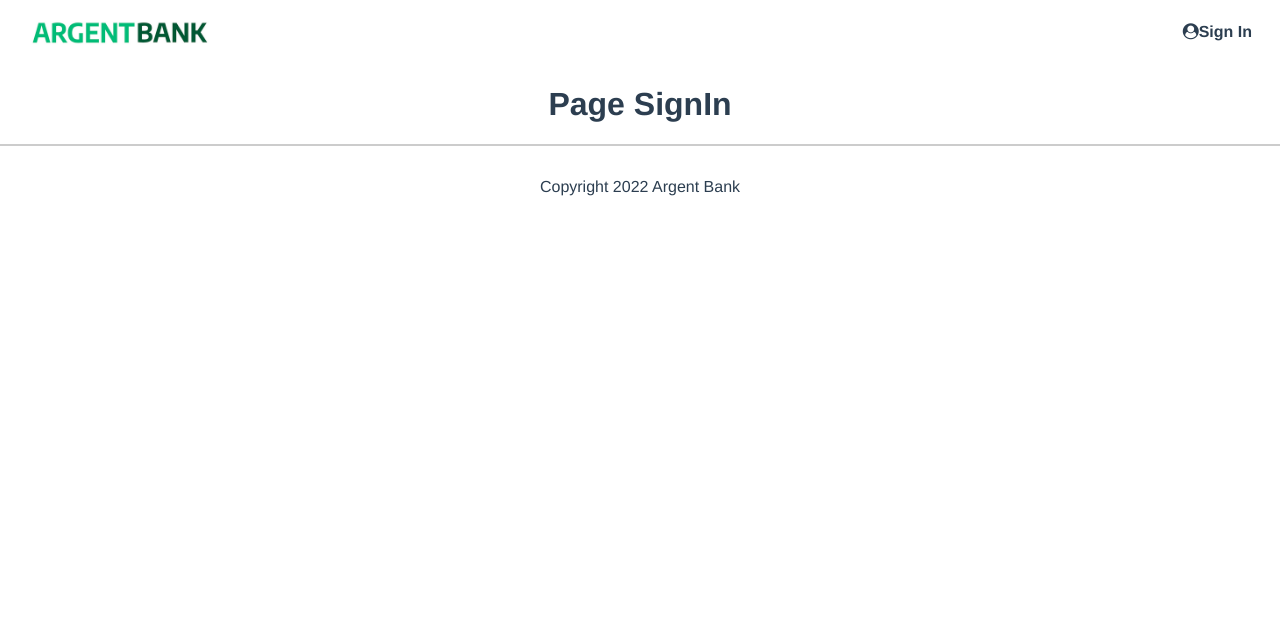
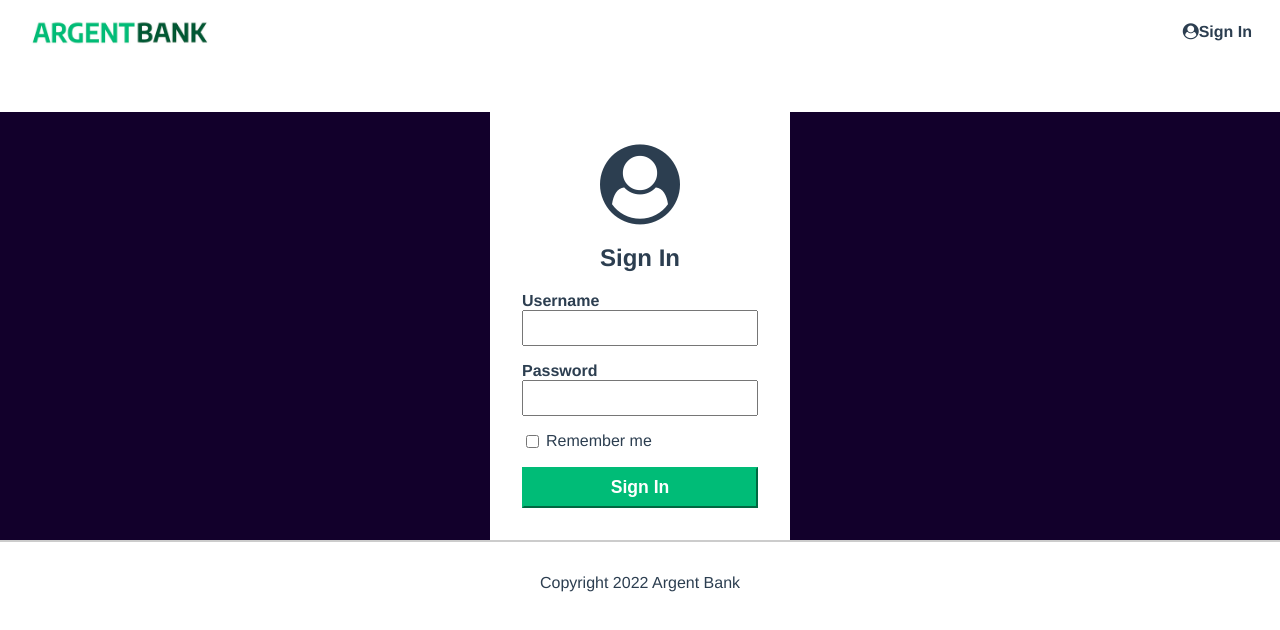
Before and after one commit to DesireeBesnard/DesireeBesnard_13_12052022, a React (Create React App) app: page /signin in a window 1280 px wide. Shown: the top 630 px of the page. Built offline with nearby package versions, Linux system fonts and the light colour scheme.

Commit message:
page SignIn

```diff
--- a/src/App.js
+++ b/src/App.js
@@ -2,7 +2,7 @@
 import {Routes, Route} from 'react-router-dom'
 import Home from './pages/Home';
 import SignIn from './pages/SignIn';
-import Dashboard from './pages/Dashboard';
+import User from './pages/User';
 import Error404 from './pages/Error404';
 import NavBar from './components/NavBar'
 import Footer from './components/Footer'
@@ -15,7 +15,7 @@
       <Routes>
         <Route exact path="/" element={<Home />}/>
         <Route path="/signin" element={<SignIn />} />
-        <Route path="/dashboard" element={<Dashboard />} />
+        <Route path="/user" element={<User />} />
         <Route path='*' element={<Error404 />}/>
       </Routes>
       <Footer />
--- a/src/components/Footer/index.jsx
+++ b/src/components/Footer/index.jsx
@@ -1,10 +1,13 @@
+import '../../App.css'
+import './style.css'
+
 function Footer() {
 
     const date = new Date().getFullYear()
 
     return (
-        <footer class="footer">
-            <p class="footer-text">Copyright {date} Argent Bank</p>
+        <footer className="footer">
+            <p className="footer-text">Copyright {date} Argent Bank</p>
         </footer>
     )
 }
--- a/src/index.css
+++ b/src/index.css
@@ -35,6 +35,93 @@
   white-space: nowrap !important; /* 3 */
 }
 
+.main-nav {
+  display: flex;
+  justify-content: space-between;
+  align-items: center;
+  padding: 5px 20px;
+}
+
+.main-nav a {
+  font-weight: bold;
+  color: #2c3e50;
+}
+
+.main-nav a.router-link-exact-active {
+  color: #42b983;
+}
+
+.main-nav-item {
+  text-decoration: none;
+  margin-right: 0.5rem;
+}
+
+.main-nav-item:hover {
+  text-decoration: underline;
+}
+
+.main-nav-logo {
+  display: flex;
+  align-items: center;
+}
+
+.main-nav-logo-image {
+  max-width: 100%;
+  width: 200px;
+}
+
+.hero {
+  background-image: url('../public/assets/bank-tree.jpeg');
+  background-position: 0 -50px;
+  background-size: cover;
+  background-repeat: no-repeat;
+  height: 300px;
+  position: relative;
+}
+
+.hero-content {
+  position: relative;
+  top: 2rem;
+  width: 200px;
+  background: white;
+  padding: 2rem;
+  text-align: left;
+  margin: 0 auto;
+}
+
+.hero-content .subtitle {
+  font-weight: bold;
+  font-size: 1rem;
+  margin: 0;
+}
+
+.hero-content .text {
+  margin-bottom: 0;
+  font-size: 0.9rem;
+}
+
+@media (min-width: 920px) {
+  .hero {
+    height: 400px;
+    background-position: 0% 33%;
+  }
+
+  .hero-content {
+    position: absolute;
+    top: 50px;
+    right: 50px;
+    width: 300px;
+    margin: 2rem;
+  }
+
+  .hero-content .subtitle {
+    font-size: 1.5rem;
+  }
+
+  .hero-content .text {
+    font-size: 1.2rem;
+  }
+}
 
 .features {
   display: flex;
@@ -54,6 +141,17 @@
   padding: 1rem;
 }
 
+.feature-item {
+  flex: 1;
+  padding: 2.5rem;
+}
+
+.feature-item-title {
+  color: #222;
+  font-size: 1.25rem;
+  font-weight: bold;
+  margin-bottom: 0.5rem;
+}
 
 .sign-in-button {
   display: block;
--- a/src/pages/Dashboard/index.jsx
+++ /dev/null
@@ -1,8 +0,0 @@
-
-function Dashboard() {
-    return (
-      <h1>Page Dashboard</h1>
-    )
-  }
-
-  export default Dashboard;
--- a/src/pages/SignIn/index.jsx
+++ b/src/pages/SignIn/index.jsx
@@ -1,8 +1,37 @@
+import {Link} from 'react-router-dom'
+import '../../App.css'
+import './style.css'
 
 function SignIn() {
-    return (
-      <h1>Page SignIn</h1>
-    )
-  }
+  return (
+    <main className="main bg-dark">
+      <section className="sign-in-content">
+        <i className="fa fa-user-circle sign-in-icon"></i>
+        <h1>Sign In</h1>
 
-  export default SignIn;
+        <form>
+
+          <div className="input-wrapper">
+            <label htmlFor="username">Username</label>
+            <input type="text" id="username" />
+          </div>
+
+          <div className="input-wrapper">
+            <label htmlFor="password">Password</label>
+            <input type="password" id="password" />
+          </div>
+
+          <div className="input-remember">
+            <input type="checkbox" id="remember-me" />
+            <label htmlFor="remember-me">Remember me</label>
+          </div>
+
+          <button className="sign-in-button">Sign In</button>
+        </form>
+
+      </section>
+    </main>
+  )
+}
+
+export default SignIn;
--- a/src/pages/SignIn/style.css
+++ b/src/pages/SignIn/style.css
@@ -0,0 +1,48 @@
+.sign-in-content {
+    box-sizing: border-box;
+    background-color: white;
+    width: 300px;
+    margin: 0 auto;
+    margin-top: 3rem;
+    padding: 2rem;
+}
+
+.sign-in-icon {
+    font-size: 5rem;
+}
+
+.input-wrapper {
+    display: flex;
+    flex-direction: column;
+    text-align: left;
+    margin-bottom: 1rem;
+}
+
+.input-wrapper label {
+    font-weight: bold;
+}
+
+.input-wrapper input {
+    padding: 5px;
+    font-size: 1.2rem;
+}
+
+.input-remember {
+    display: flex;
+}
+
+.input-remember label {
+    margin-left: 0.25rem;
+}
+
+.sign-in-button {
+    display: block;
+    width: 100%;
+    padding: 8px;
+    font-size: 1.1rem;
+    font-weight: bold;
+    margin-top: 1rem;
+    border-color: #00bc77;
+    background-color: #00bc77;
+    color: #fff;
+}
--- /dev/null
+++ b/src/pages/User/index.jsx
@@ -0,0 +1,8 @@
+
+function User() {
+    return (
+      <h1>Page User</h1>
+    )
+  }
+
+  export default User;
```
Also changed, not shown: src/pages/User/style.css (added).
